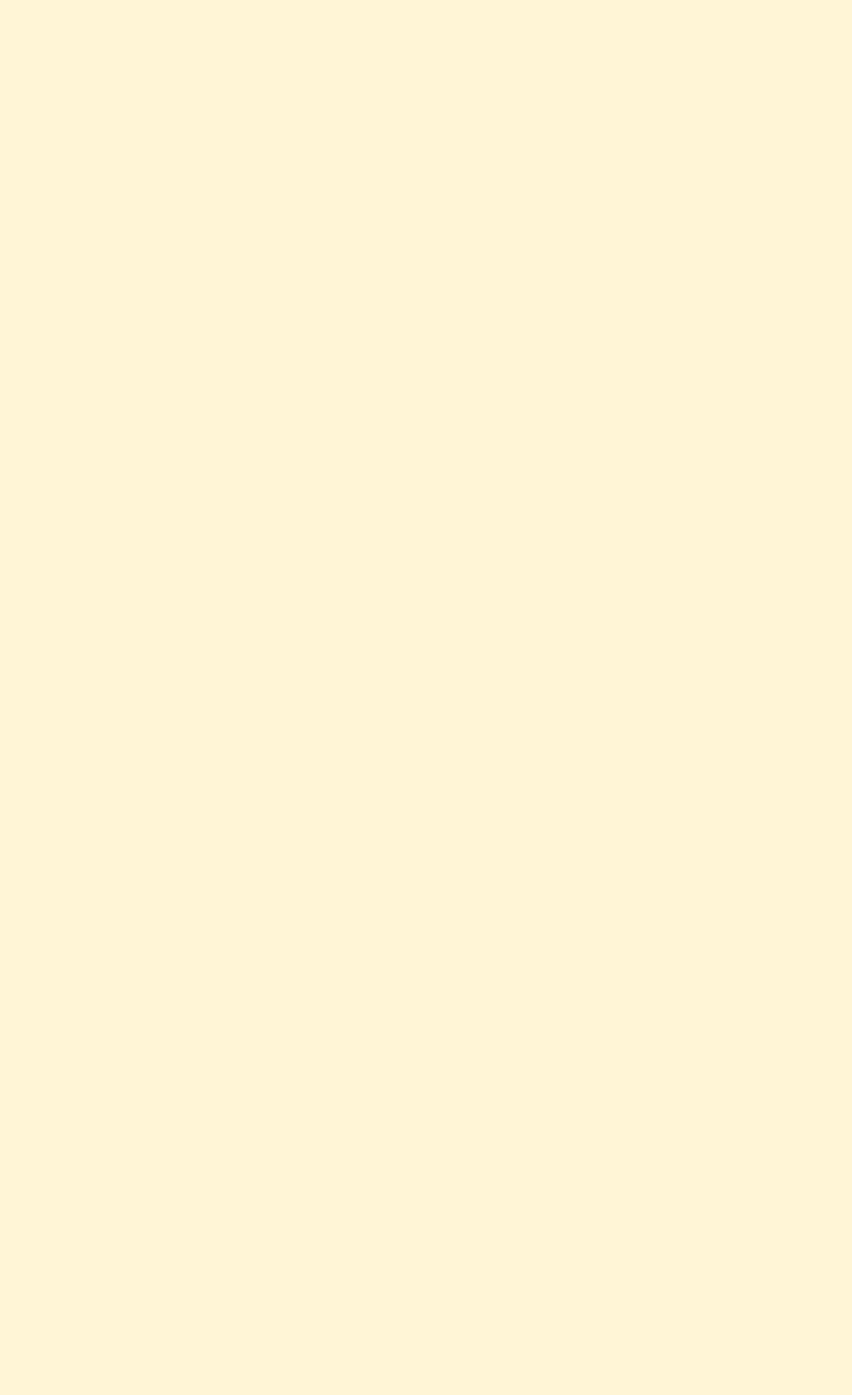
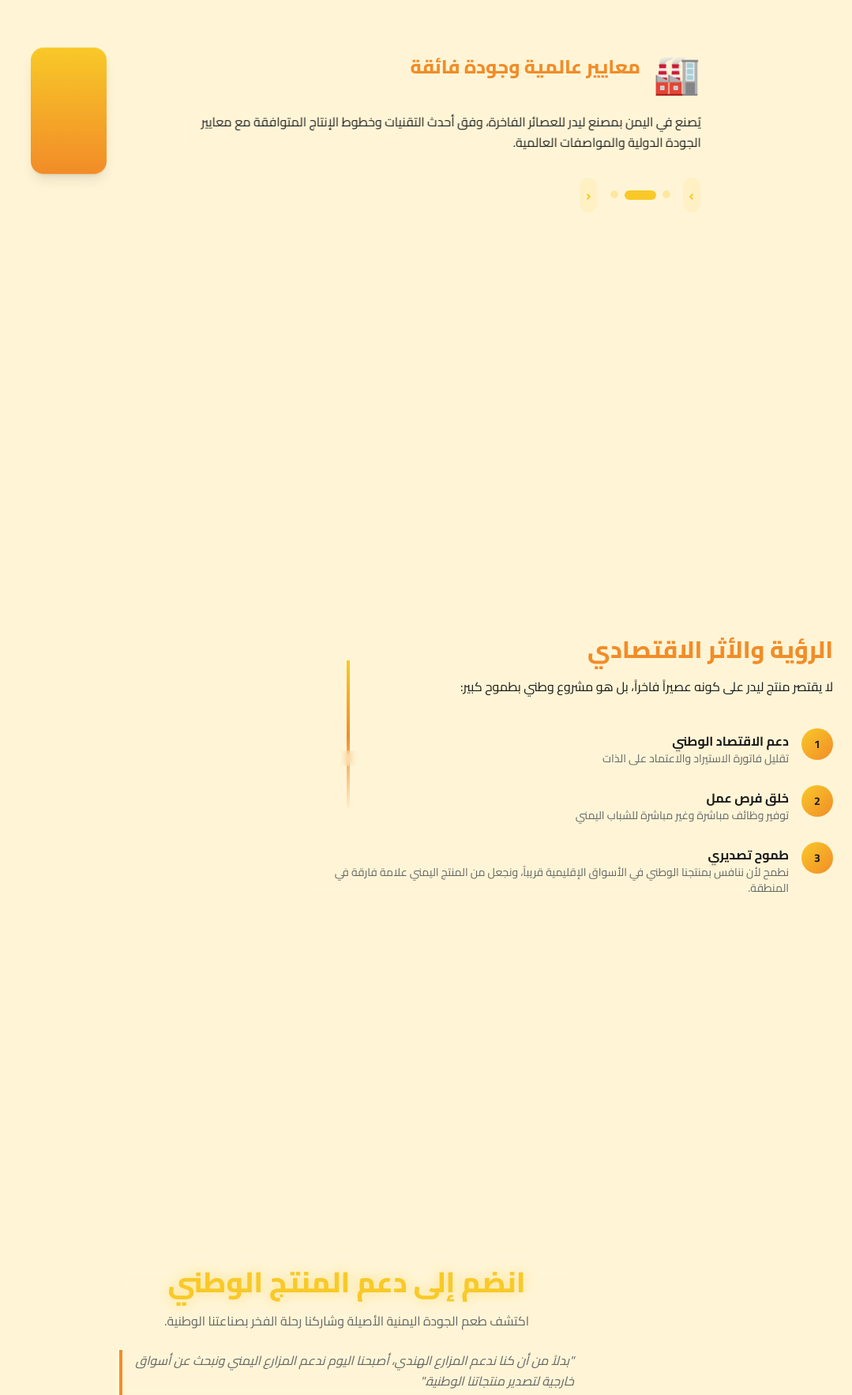
Before and after one commit to WWW-Alhnani-COM/Leader, a Next.js app: page / in a window 1280 px wide. Shown: the part 1031-2797 px from the top of the page at 79% size, without its empty margins (201-1280 px from the left). Before the commit the page ends 800 px from the top, so only its background shows below. Built offline with nearby package versions, Linux system fonts and the light colour scheme.

Commit message:
Update page.tsx

```diff
--- a/app/page.tsx
+++ b/app/page.tsx
@@ -51,7 +51,9 @@ export default function Home() {
       <Navigation />
       <main className="relative">
         <HeroSection />
-
+        <FeaturesSection />
+        <VisionSection />
+        <CTASection />
 
       </main>
     </>
```
